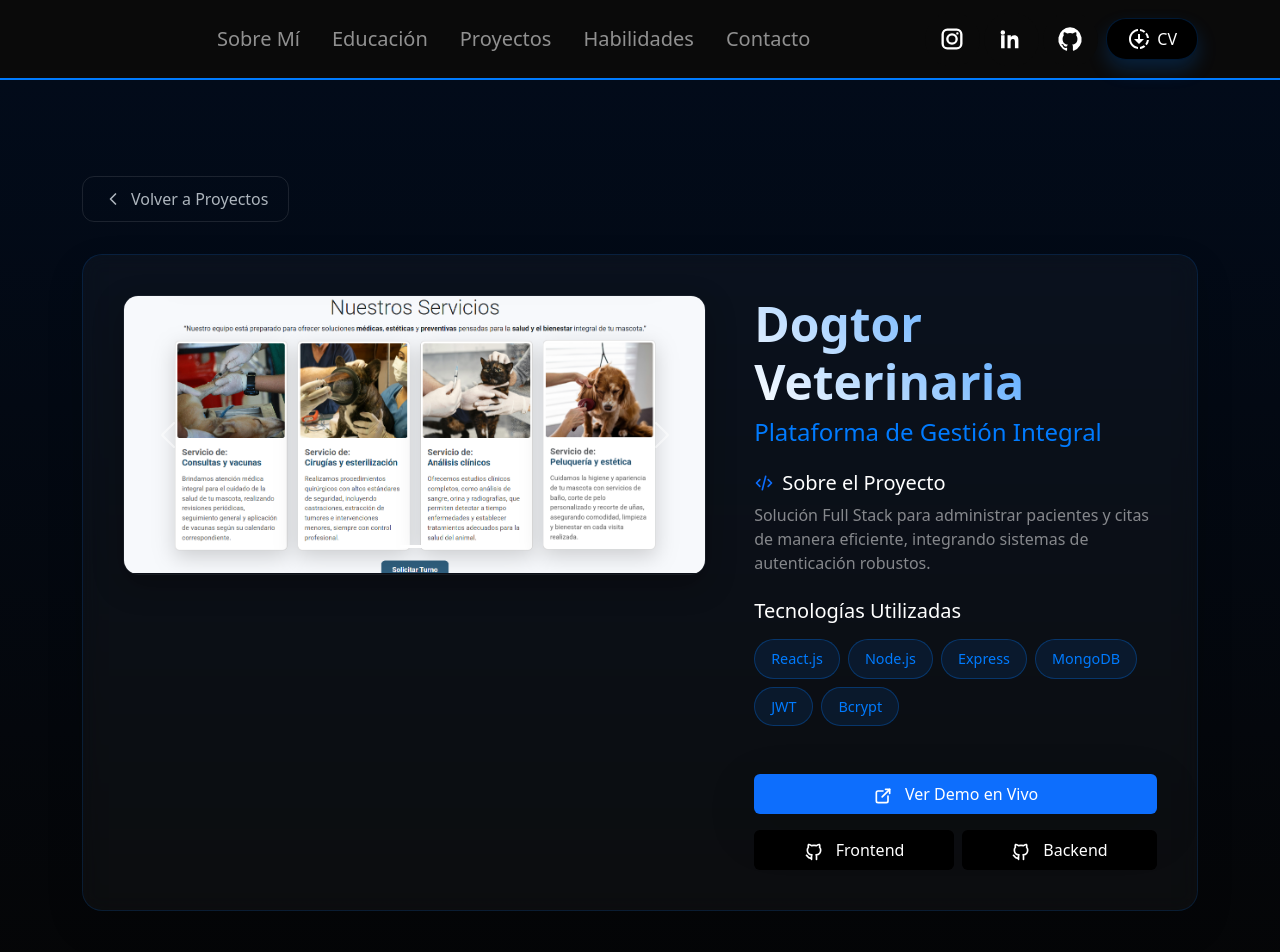
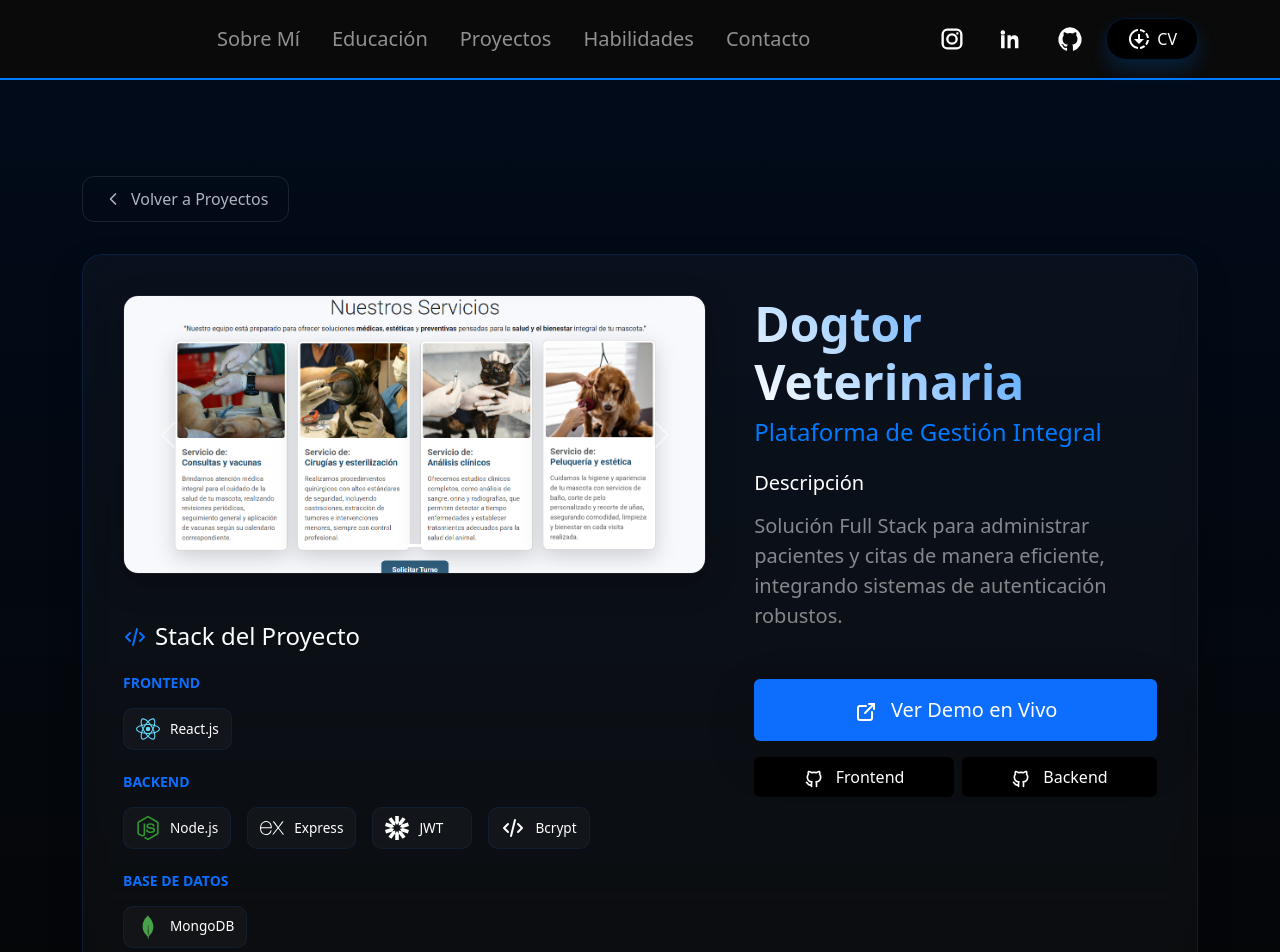
Before and after one commit to Maxii34/Mi-Portafolio-FullStack, a React (Vite) app: page /detalles/1 in a window 1280 px wide. Shown: the top 952 px of the page. Built offline with nearby package versions, Linux system fonts and the light colour scheme.

Commit message:
Reorganizar pagina detalles

```diff
--- a/src/Components/page/DetallesProyectos.jsx
+++ b/src/Components/page/DetallesProyectos.jsx
@@ -1,49 +1,135 @@
 import { useParams, Link } from "react-router";
 import { proyectos } from "../proyectos";
-import { Container, Row, Col, Carousel, Badge, Button } from "react-bootstrap";
+import { Container, Row, Col, Carousel, Button } from "react-bootstrap";
 import { motion } from "framer-motion";
 import {
   TbBrandGithub,
   TbExternalLink,
   TbChevronLeft,
   TbCode,
-  TbServer,
-  TbLayout,
 } from "react-icons/tb";
+import {
+  SiHtml5,
+  SiCss3,
+  SiJavascript,
+  SiReact,
+  SiBootstrap,
+  SiNodedotjs,
+  SiExpress,
+  SiMongodb,
+  SiMongoose,
+  SiJsonwebtokens,
+  SiVite,
+  SiReactrouter,
+  SiReacthookform,
+  SiTailwindcss,
+  SiNextdotjs,
+  SiTypescript,
+  SiPostgresql,
+  SiGithub,
+  SiNetlify,
+} from "react-icons/si";
+
+// Mapeo detallado de tecnologías con sus iconos y colores de SectorStack
+const techConfig = {
+  "HTML5": { icon: <SiHtml5 />, color: "#E34F26" },
+  "CSS3": { icon: <SiCss3 />, color: "#1572B6" },
+  "JavaScript": { icon: <SiJavascript />, color: "#F7DF1E" },
+  "React": { icon: <SiReact />, color: "#61DAFB" },
+  "React.js": { icon: <SiReact />, color: "#61DAFB" },
+  "Next.js": { icon: <SiNextdotjs />, color: "#ffffff" },
+  "Tailwind": { icon: <SiTailwindcss />, color: "#06B6D4" },
+  "Bootstrap": { icon: <SiBootstrap />, color: "#7952B3" },
+  "React-Bootstrap": { icon: <SiBootstrap />, color: "#7952B3" },
+  "Node.js": { icon: <SiNodedotjs />, color: "#339933" },
+  "Nodejs": { icon: <SiNodedotjs />, color: "#339933" },
+  "Express": { icon: <SiExpress />, color: "#ffffff" },
+  "MongoDB": { icon: <SiMongodb />, color: "#47A248" },
+  "Mongoose": { icon: <SiMongoose />, color: "#880000" },
+  "JWT": { icon: <SiJsonwebtokens />, color: "#ffffff" },
+  "Vite": { icon: <SiVite />, color: "#646CFF" },
+  "React Router": { icon: <SiReactrouter />, color: "#CA4245" },
+  "React-Router": { icon: <SiReactrouter />, color: "#CA4245" },
+  "React-Hook-Form": { icon: <SiReacthookform />, color: "#EC5990" },
+  "SweetAlert2": { icon: <TbCode />, color: "#f8bb86" },
+  "PostgreSQL": { icon: <SiPostgresql />, color: "#4169E1" },
+  "GitHub": { icon: <SiGithub />, color: "#ffffff" },
+  "TypeScript": { icon: <SiTypescript />, color: "#3178C6" },
+  "Bcrypt": { icon: <TbCode />, color: "#ffffff" }, // Genérico si no hay oficial
+  "Cors": { icon: <TbCode />, color: "#ffffff" },
+  "Morgan": { icon: <TbCode />, color: "#ffffff" },
+};
 
 export const DetallesProyectos = () => {
   const { id } = useParams();
-  // Convertimos id a número para que coincida con la data en proyectos.js
   const proyecto = proyectos.find((p) => p.id === Number(id));
 
   if (!proyecto) {
     return (
       <Container className="py-5 text-center">
         <h2 className="text-white">Proyecto no encontrado</h2>
-        <Link to="/tecno" id="proyectos" className="btn btn-primary mt-3">
+        <Link to="/tecno" className="btn btn-primary mt-3">
           Volver a proyectos
         </Link>
       </Container>
     );
   }
 
-  // Función para normalizar y obtener el stack tecnológico
-  const getStack = (p) => {
-    let combined = [];
-    if (Array.isArray(p.stack)) combined = [...combined, ...p.stack];
-    else if (typeof p.stack === "string")
-      combined = [...combined, ...p.stack.split(" ")];
+  // Lógica para obtener el stack categorizado
+  const categorizeStack = (p) => {
+    const categories = {
+      frontend: [],
+      backend: [],
+      database: [],
+    };
 
-    if (p.stackB) combined = [...combined, ...p.stackB.split(" ")];
-    if (p.stackF) combined = [...combined, ...p.stackF.split(" ")];
-    if (p.stackD) combined = [...combined, ...p.stackD.split(" ")];
-    if (p.stack && typeof p.stack === "string")
-      combined = [...combined, ...p.stack.split(" ")];
+    const process = (str, cat) => {
+      if (!str) return;
+      const items = Array.isArray(str) ? str : str.split(/\s+/);
+      items.forEach(item => {
+        const cleanItem = item.trim().replace(/[,.-]$/, "");
+        if (cleanItem && !categories[cat].some(i => i.name === cleanItem)) {
+          categories[cat].push({
+            name: cleanItem,
+            ...(techConfig[cleanItem] || { icon: <TbCode />, color: "#ffffff" })
+          });
+        }
+      });
+    };
 
-    return [...new Set(combined.filter((s) => s && s.trim() !== ""))];
+    // Procesar campos específicos
+    process(p.stackF, 'frontend');
+    process(p.stackB, 'backend');
+    process(p.stackD, 'database');
+
+    // Si hay un stack general y las categorías están vacías, intentar inferir
+    if (p.stack) {
+      const generalItems = Array.isArray(p.stack) ? p.stack : p.stack.split(/\s+/);
+      generalItems.forEach(item => {
+        const cleanItem = item.trim().replace(/[,.-]$/, "");
+        const info = techConfig[cleanItem] || { icon: <TbCode />, color: "#ffffff" };
+        const entry = { name: cleanItem, ...info };
+
+        // Inferencia básica
+        if (/Database|Mongo|SQL|Mongoose/i.test(cleanItem)) process(cleanItem, 'database');
+        else if (/Node|Express|JWT|Bcrypt|Server|Cors|Morgan/i.test(cleanItem)) process(cleanItem, 'backend');
+        else process(cleanItem, 'frontend');
+      });
+    }
+
+    return categories;
   };
 
-  const techStack = getStack(proyecto);
+  const stack = categorizeStack(proyecto);
+
+  const TechItem = ({ tech }) => (
+    <div className="tech-box-detail-page">
+      <span className="tech-icon-detail" style={{ color: tech.color }}>
+        {tech.icon}
+      </span>
+      <span className="tech-name-detail">{tech.name}</span>
+    </div>
+  );
 
   return (
     <motion.div
@@ -59,7 +145,7 @@ export const DetallesProyectos = () => {
 
         <div className="glass-detail-card">
           <Row className="g-5">
-            {/* Galería de Imágenes */}
+            {/* Columna Izquierda: Galería y Stack */}
             <Col lg={7}>
               <motion.div
                 initial={{ x: -50, opacity: 0 }}
@@ -67,7 +153,7 @@ export const DetallesProyectos = () => {
                 transition={{ delay: 0.2 }}
               >
                 <Carousel
-                  className="carousel-detail"
+                  className="carousel-detail mb-4"
                   indicators={proyecto.imagenes.length > 1}
                 >
                   {proyecto.imagenes.map((img, idx) => (
@@ -83,10 +169,51 @@ export const DetallesProyectos = () => {
                     </Carousel.Item>
                   ))}
                 </Carousel>
+
+                {/* Sección de Tecnologías - AHORA ABAJO DE LA IMAGEN */}
+                <motion.div
+                   className="mt-5"
+                   initial={{ y: 20, opacity: 0 }}
+                   animate={{ y: 0, opacity: 1 }}
+                   transition={{ delay: 0.4 }}
+                >
+                  <h4 className="text-white mb-4 d-flex align-items-center gap-2">
+                    <TbCode className="text-primary" /> Stack del Proyecto
+                  </h4>
+
+                  <Row className="g-4">
+                    {stack.frontend.length > 0 && (
+                      <Col md={12}>
+                        <h6 className="text-primary text-uppercase small fw-bold mb-3">Frontend</h6>
+                        <div className="d-flex flex-wrap gap-3">
+                          {stack.frontend.map((t, i) => <TechItem key={i} tech={t} />)}
+                        </div>
+                      </Col>
+                    )}
+
+                    {stack.backend.length > 0 && (
+                      <Col md={12}>
+                        <h6 className="text-primary text-uppercase small fw-bold mb-3">Backend</h6>
+                        <div className="d-flex flex-wrap gap-3">
+                          {stack.backend.map((t, i) => <TechItem key={i} tech={t} />)}
+                        </div>
+                      </Col>
+                    )}
+
+                    {stack.database.length > 0 && (
+                      <Col md={12}>
+                        <h6 className="text-primary text-uppercase small fw-bold mb-3">Base de Datos</h6>
+                        <div className="d-flex flex-wrap gap-3">
+                          {stack.database.map((t, i) => <TechItem key={i} tech={t} />)}
+                        </div>
+                      </Col>
+                    )}
+                  </Row>
+                </motion.div>
               </motion.div>
             </Col>
 
-            {/* Información del Proyecto */}
+            {/* Columna Derecha: Información y Botones */}
             <Col lg={5}>
               <motion.div
                 initial={{ x: 50, opacity: 0 }}
@@ -96,37 +223,23 @@ export const DetallesProyectos = () => {
                 <h1 className="project-detail-title">{proyecto.titulo}</h1>
                 <h4 className="text-highlight mb-4">{proyecto.subtitulo}</h4>
 
-                <div className="mb-4">
-                  <h5 className="text-white d-flex align-items-center gap-2">
-                    <TbCode className="text-primary" /> Sobre el Proyecto
-                  </h5>
-                  <p className="text-white-50 leading-relaxed">
+                <div className="mb-5">
+                  <h5 className="text-white mb-3">Descripción</h5>
+                  <p className="text-white-50 leading-relaxed fs-5">
                     {proyecto.descripcion}
                   </p>
                 </div>
 
-                {/* Tecnologías */}
-                <div className="mb-5">
-                  <h5 className="text-white mb-3">Tecnologías Utilizadas</h5>
-                  <div className="d-flex flex-wrap gap-2">
-                    {techStack.map((tech, i) => (
-                      <span key={i} className="tech-badge-detail">
-                        {tech}
-                      </span>
-                    ))}
-                  </div>
-                </div>
-
                 {/* Botones de Acción */}
-                <div className="d-grid gap-3">
+                <div className="d-grid gap-3 mt-auto">
                   {proyecto.links.demo && (
                     <Button
                       href={proyecto.links.demo}
                       target="_blank"
                       variant="primary"
-                      className="btn-p-demo py-2 shadow-lg"
+                      className="btn-p-demo py-3 shadow-lg fs-5"
                     >
-                      <TbExternalLink size={20} className="me-2" /> Ver Demo en
+                      <TbExternalLink size={24} className="me-2" /> Ver Demo en
                       Vivo
                     </Button>
                   )}
--- a/src/index.css
+++ b/src/index.css
@@ -551,3 +551,36 @@
     padding: 1.25rem;
   }
 }
+
+/* Mini Tech Boxes para Detalles */
+
+.tech-box-detail-page {
+  background: rgba(255, 255, 255, 0.03);
+  border: 1px solid rgba(0, 123, 255, 0.1);
+  border-radius: 10px;
+  padding: 8px 12px;
+  display: flex;
+  align-items: center;
+  gap: 10px;
+  transition: all 0.3s ease;
+  min-width: 100px;
+}
+
+.tech-box-detail-page:hover {
+  background: rgba(0, 123, 255, 0.05);
+  border-color: #007bff;
+  transform: translateY(-3px);
+  box-shadow: 0 5px 15px rgba(0, 123, 255, 0.1);
+}
+
+.tech-icon-detail {
+  font-size: 1.5rem;
+  display: flex;
+  align-items: center;
+}
+
+.tech-name-detail {
+  color: #fff;
+  font-size: 0.85rem;
+  font-weight: 500;
+}
```
